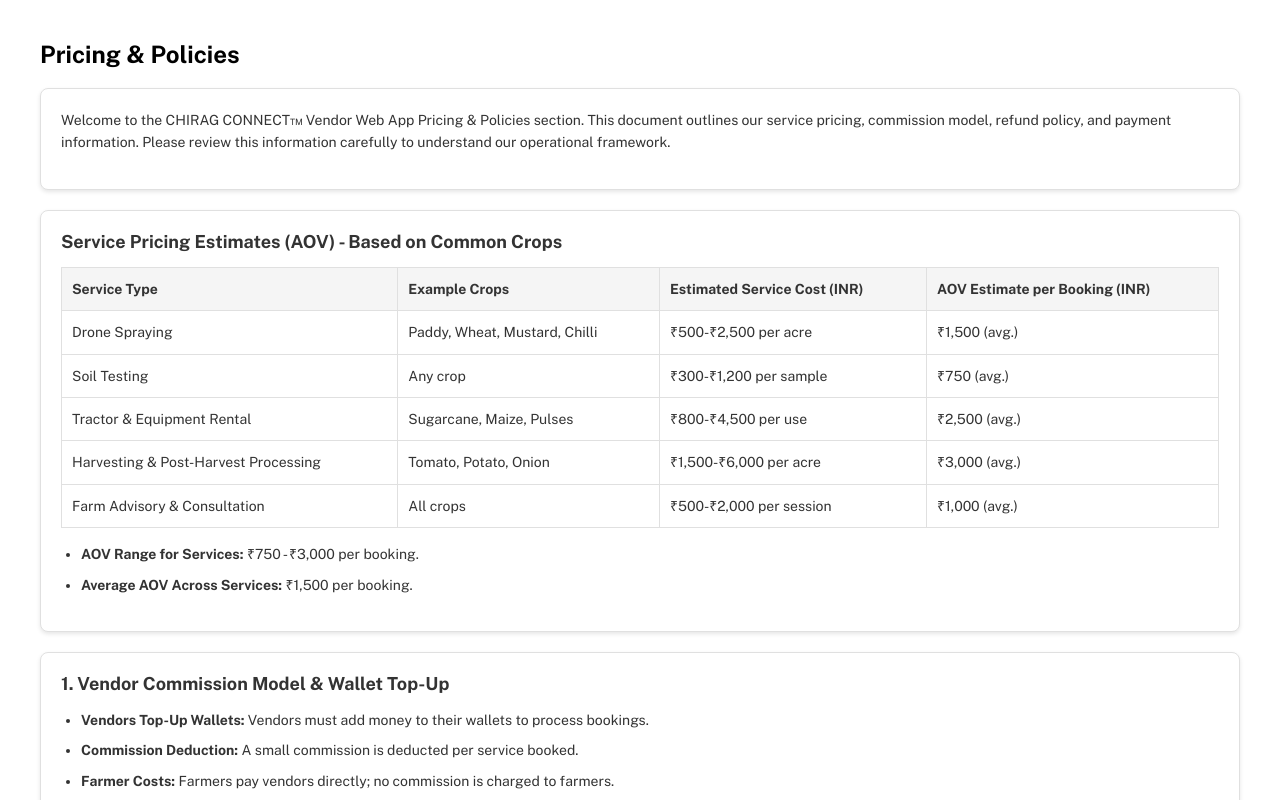
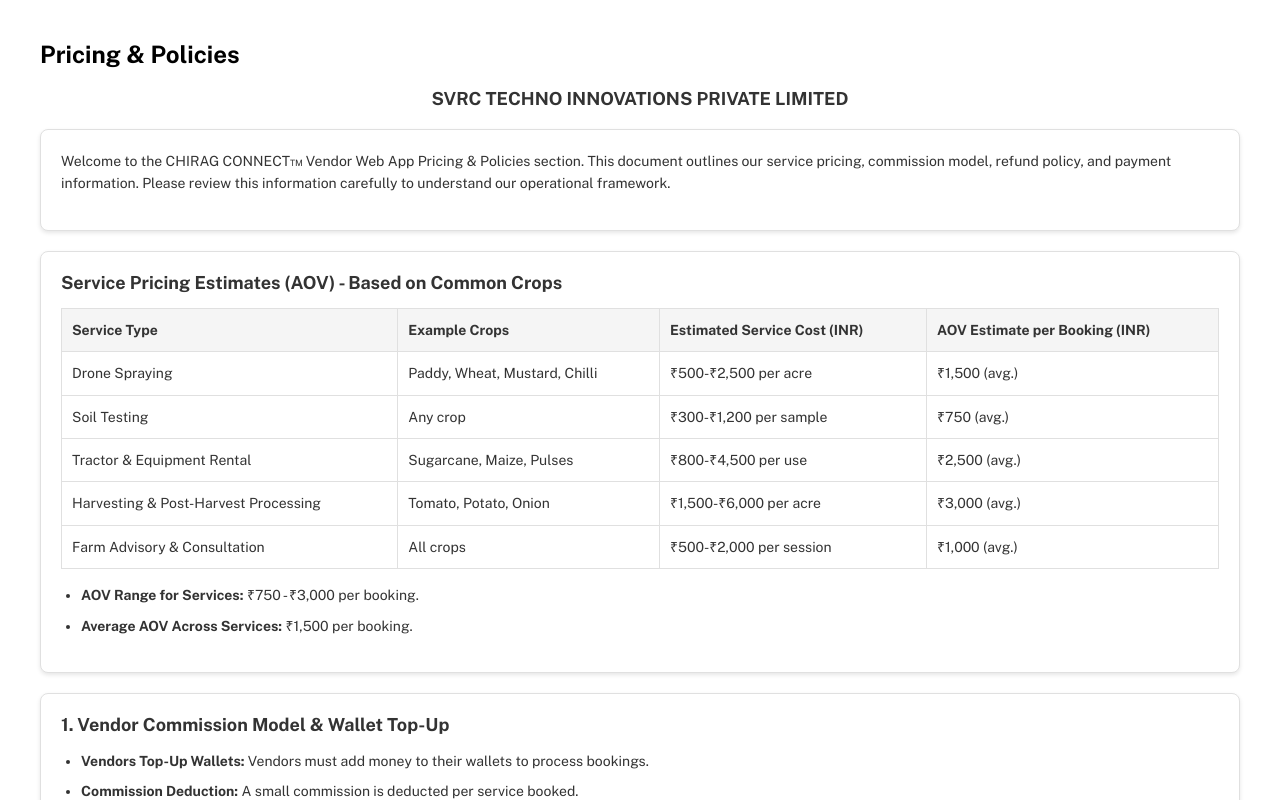
Before and after one commit to gityash2024/chirag-vendor, a React (Vite) app: page /pricing-policy in a window 1280 px wide. Built offline with nearby package versions, Linux system fonts and the light colour scheme.

Commit message:
merge code

```diff
--- a/src/components/Sidebar.jsx
+++ b/src/components/Sidebar.jsx
@@ -196,7 +196,10 @@ const Sidebar = () => {
   };
 
   const renderMenuItem = (item) => {
-    if (!isVerified && item.path !== '/contact-us' && item.path !== '/terms-and-conditions' && item.path !== '/privacy-policy') {
+    // Check if this is a bottom menu item
+    const isBottomMenuItem = bottomMenuItems.some(menuItem => menuItem.path === item.path);
+
+    if (!isVerified && item.path !== '/contact-us' && item.path !== '/terms-and-conditions' && item.path !== '/privacy-policy' && item.path !== '/pricing-policy') {
       return (
         <DisabledMenuItem key={item.text}>
           <img src={item.icon} alt={item.text} />
@@ -204,6 +207,24 @@ const Sidebar = () => {
         </DisabledMenuItem>
       );
     }
+
+    // For bottom menu items, add target="_blank" and rel="noopener noreferrer"
+    if (isBottomMenuItem) {
+      return (
+        <MenuItem
+          key={item.text}
+          to={item.path}
+          className={location.pathname === item.path ? 'active' : ''}
+          target="_blank"
+          rel="noopener noreferrer"
+        >
+          <img src={item.icon} alt={item.text} />
+          <span>{item.text}</span>
+        </MenuItem>
+      );
+    }
+
+    // Regular menu items (unchanged)
     return (
       <MenuItem
         key={item.text}
--- a/src/pages/ContactUs/index.jsx
+++ b/src/pages/ContactUs/index.jsx
@@ -102,6 +102,14 @@ const ContactCard = styled.div`
     transform: translateY(-2px);
     box-shadow: 0 4px 8px rgba(0, 0, 0, 0.15);
   }
+`;
+
+const CompanyName = styled.div`
+  text-align: center;
+  font-size: 18px;
+  font-weight: 600;
+  margin-bottom: 20px;
+  color: #333;
 `;
 
 const ContactLink = styled.a`
@@ -216,7 +224,8 @@ const ContactUs = () => {
   return (
     <Container>
       <Title>{translate("contact.title")}</Title>
-      <FormContainer>
+    <CompanyName>SVRC TECHNO INNOVATIONS PRIVATE LIMITED</CompanyName>
+    <FormContainer>
         {/* <FormTitle>{translate("contact.formTitle")}</FormTitle> */}
         <Form onSubmit={handleSubmit}>
           <InputGroup>
--- a/src/pages/PricingAndPolicies/index.jsx
+++ b/src/pages/PricingAndPolicies/index.jsx
@@ -12,7 +12,13 @@ const Title = styled.h1`
   font-weight: 600;
   margin-bottom: 20px;
 `;
-
+const CompanyName = styled.div`
+  text-align: center;
+  font-size: 18px;
+  font-weight: 600;
+  margin-bottom: 20px;
+  color: #333;
+`;
 const CardContainer = styled.div`
   display: grid;
   grid-template-columns: 1fr;
@@ -93,8 +99,9 @@ const PricingAndPolicies = () => {
 
   return (
     <Container>
-      <Title>{translate('pricingPolicy.title')}</Title>
-      <CardContainer>
+     <Title>{translate('pricingPolicy.title')}</Title>
+    <CompanyName>SVRC TECHNO INNOVATIONS PRIVATE LIMITED</CompanyName>
+    <CardContainer>
         <Card>
           <CardContent>
             <Paragraph>
```
